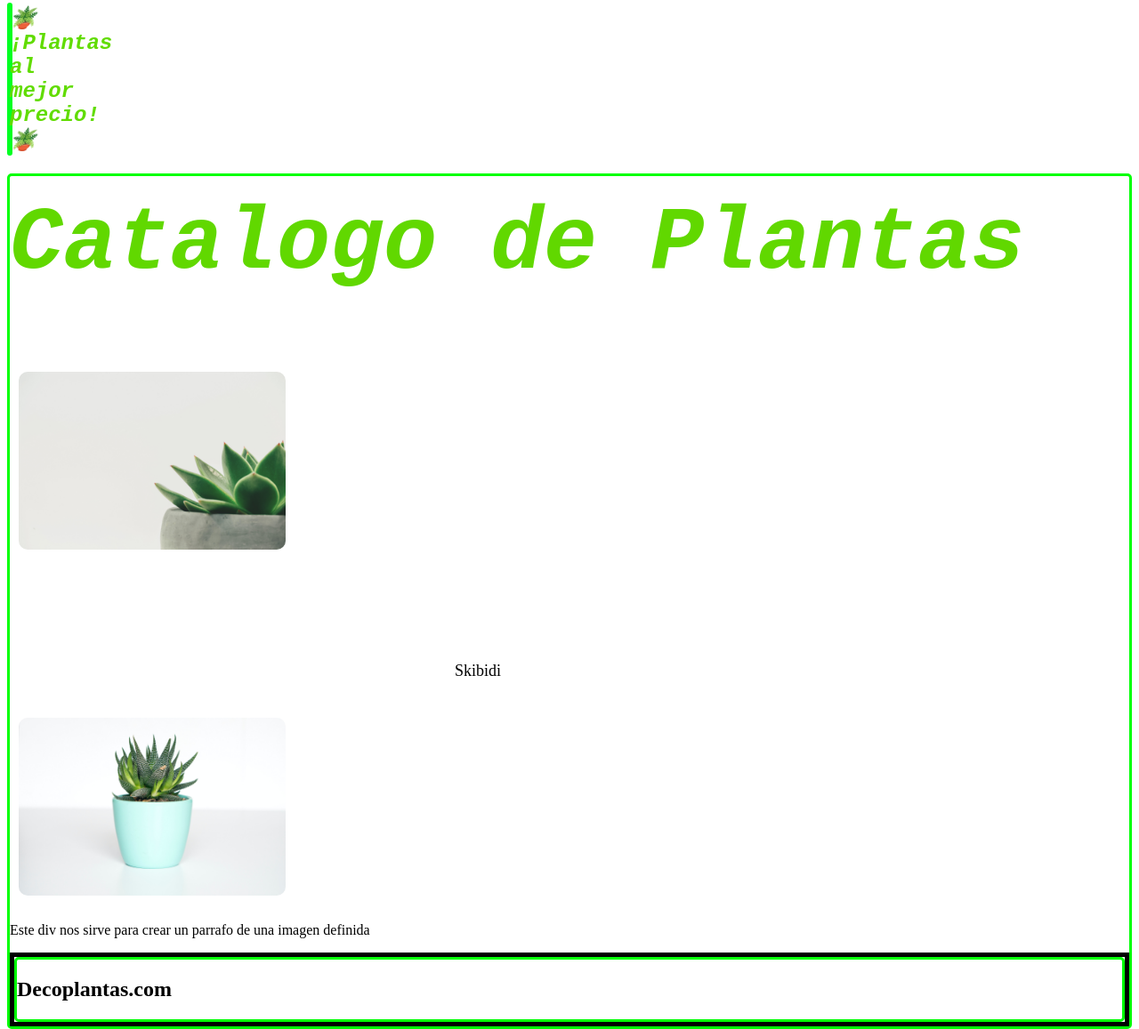
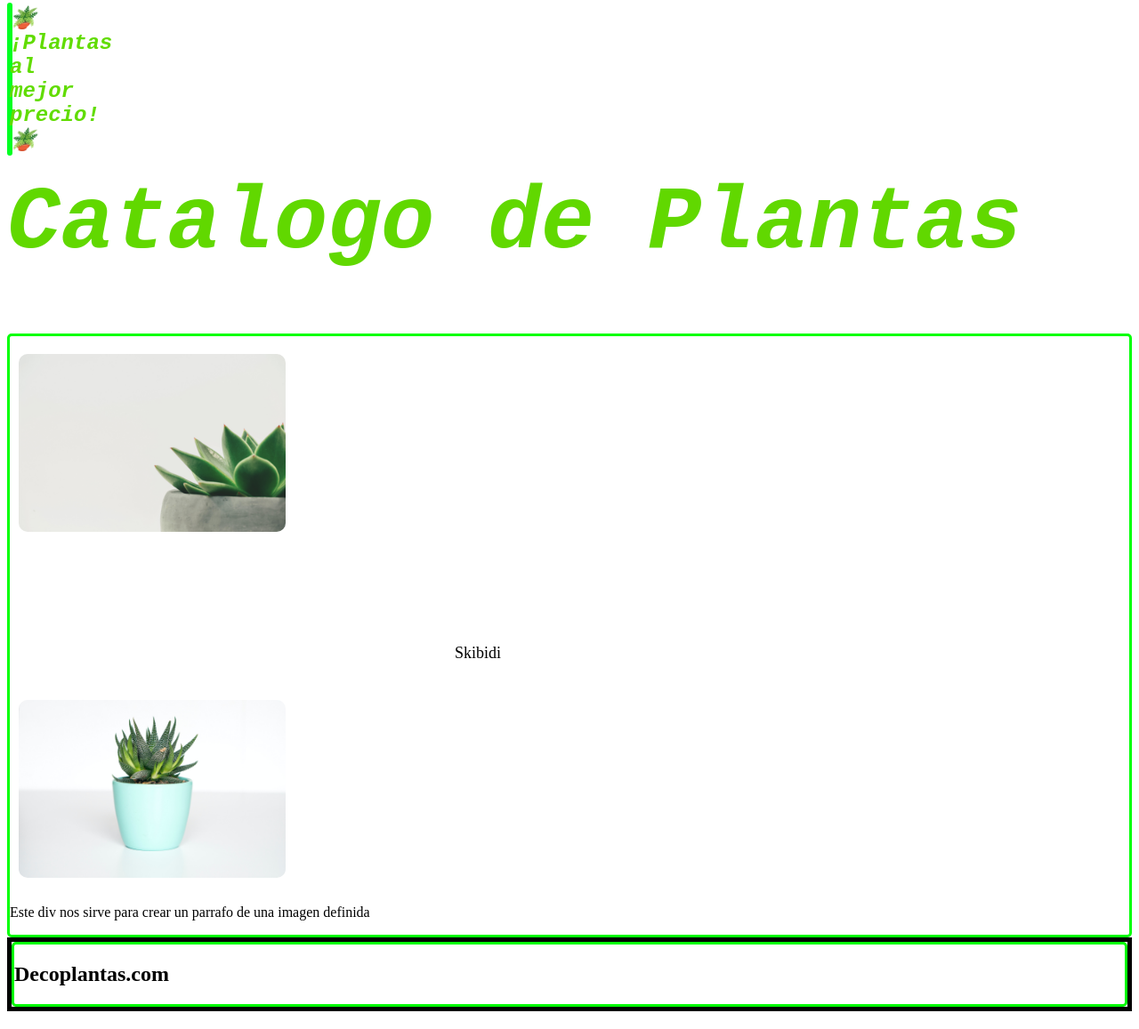
Before and after one commit to FelphM/test-github, a plain HTML site: page index.html in a window 1280 px wide. Shown: the part 545-1702 px from the top of the page at 89% size. Drawn offline with Linux system fonts and the light colour scheme.

Commit message:
commit antes de pull

```diff
--- a/css/style.css
+++ b/css/style.css
@@ -59,6 +59,7 @@ div{
     padding-left: 500px;
     padding-top: 90px;
     line-height: 1.6;
+
 }
 
 footer{
--- a/index.html
+++ b/index.html
@@ -10,8 +10,9 @@
     <h1 class="header"> Deco Plantas </h1>
     <h2 class="titulo2">🪴¡Plantas al mejor precio!🪴</h2>
 
-    <div>
+
         <h1 class="header2"> Catalogo de Plantas </h1>
+        <div class="container">
         <img class="img1" src="/images/3.jpg" alt="Planta de Test">
 
         <p class="texto">  Skibidi </p>
@@ -19,7 +20,7 @@
         <img class="img1" src="/images/2.jpg" alt="Planta de Test">
 
         <p>Este div nos sirve para crear un parrafo de una imagen definida</p>
-
+    </div>
 
     <footer>
         <div>
```
